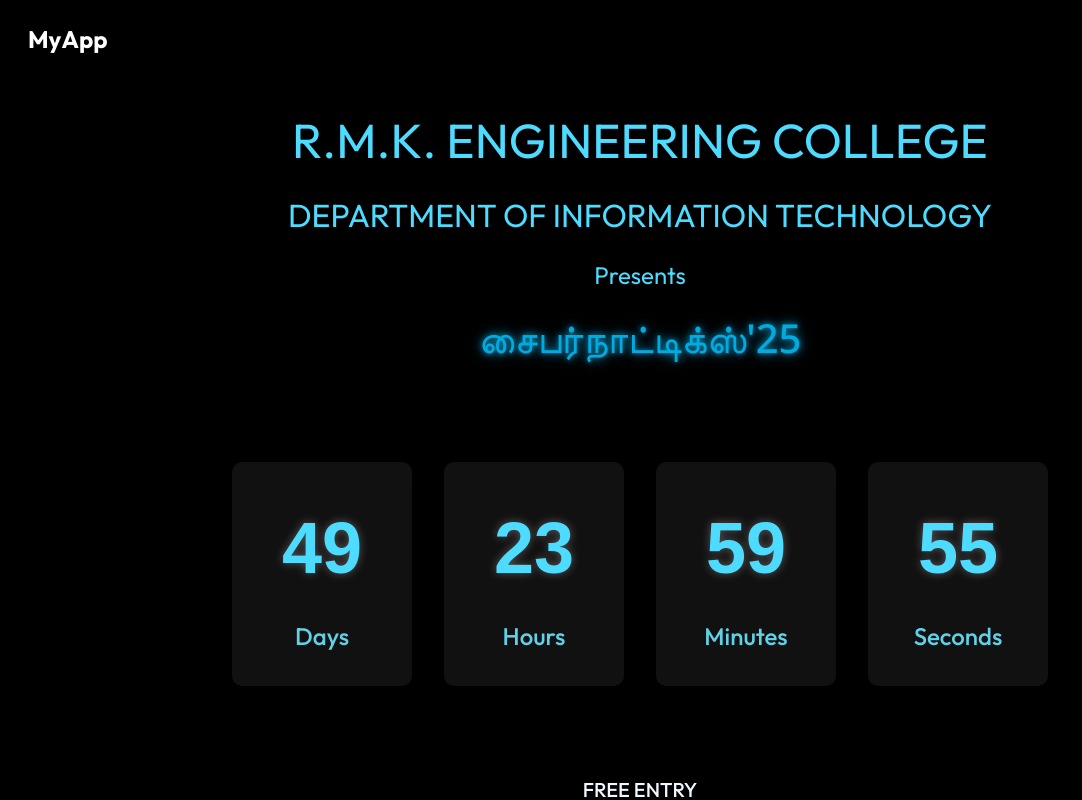
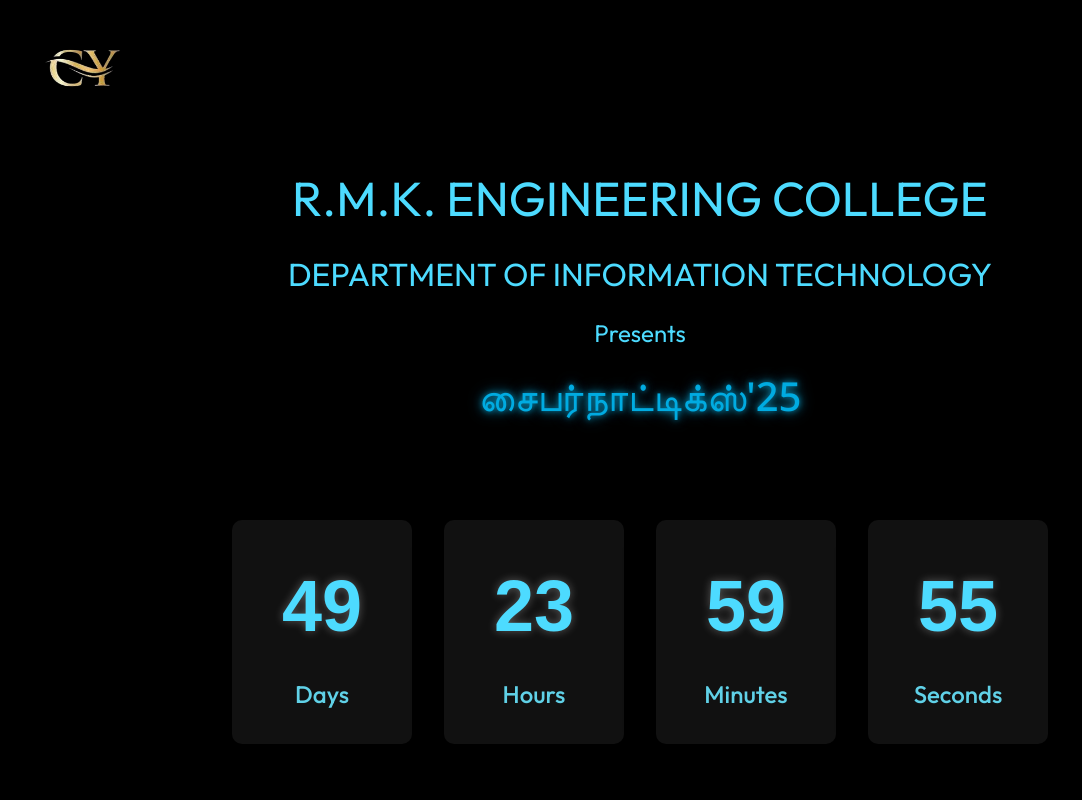
Before and after one commit to ShashwanthN/CYBERNAUTIX-25, a React (Vite) app: page / in a window 1280 px wide. Shown: the top 800 px of the page, without its empty margins (0-1082 px from the left). Built offline with nearby package versions, Linux system fonts and the light colour scheme; a web font is replaced by a local one.

Commit message:
logo added

```diff
--- a/src/navbar/Navbar.css
+++ b/src/navbar/Navbar.css
@@ -5,7 +5,9 @@
   box-shadow: 0 2px 4px rgba(0, 0, 0, 0.1);
   width: 100%;
 }
-
+.logo{
+  width:9%
+}
 .navbar-brand {
   color: #ffffff !important;
   font-weight: bold;
@@ -27,7 +29,7 @@
   transition: color 0.3s ease;
   border-radius: 8px;
   font-size: 1rem;
-  margin: 0 10px;
+  margin: 0 10px  ;
 }
 
 .nav-link:hover {
--- a/src/navbar/Navbar.jsx
+++ b/src/navbar/Navbar.jsx
@@ -2,6 +2,7 @@
 import { Link } from 'react-router-dom';
 import './Navbar.css';
 import '@fortawesome/fontawesome-free/css/all.min.css';
+import logo from '../assets/logo.png'
 
 function Navbar() {
   const [isSidebarOpen, setIsSidebarOpen] = useState(false);
@@ -14,7 +15,7 @@
     <div>
       <nav className="navbar navbar-expand-lg">
         <div className="container-fluid">
-          <Link className="navbar-brand" to="/">MyApp</Link>
+          <img className='logo' src={logo} alt="logo"/>
 
           <button
             className="navbar-toggler"
```
Also changed, not shown: src/assets/logo.png (added).
